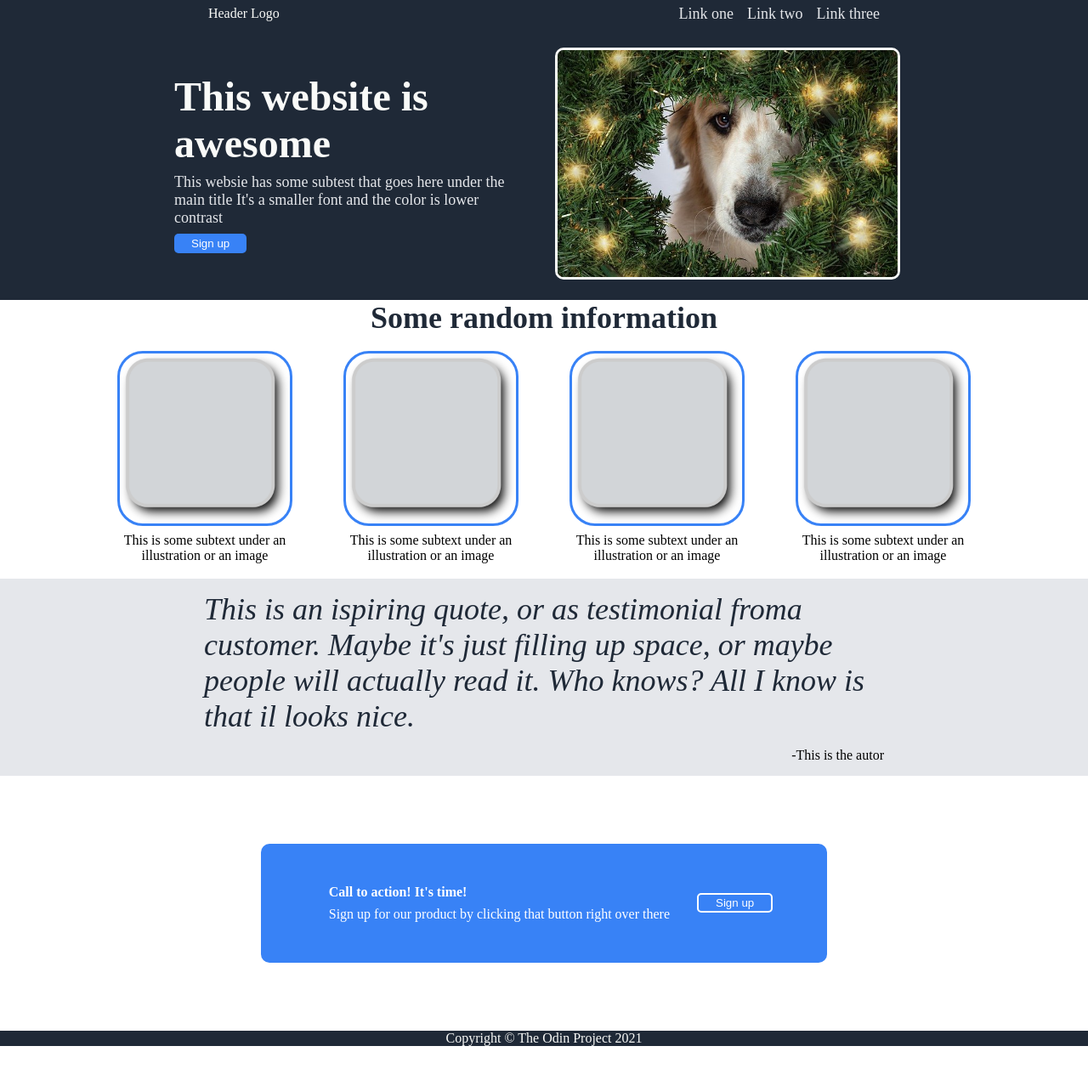
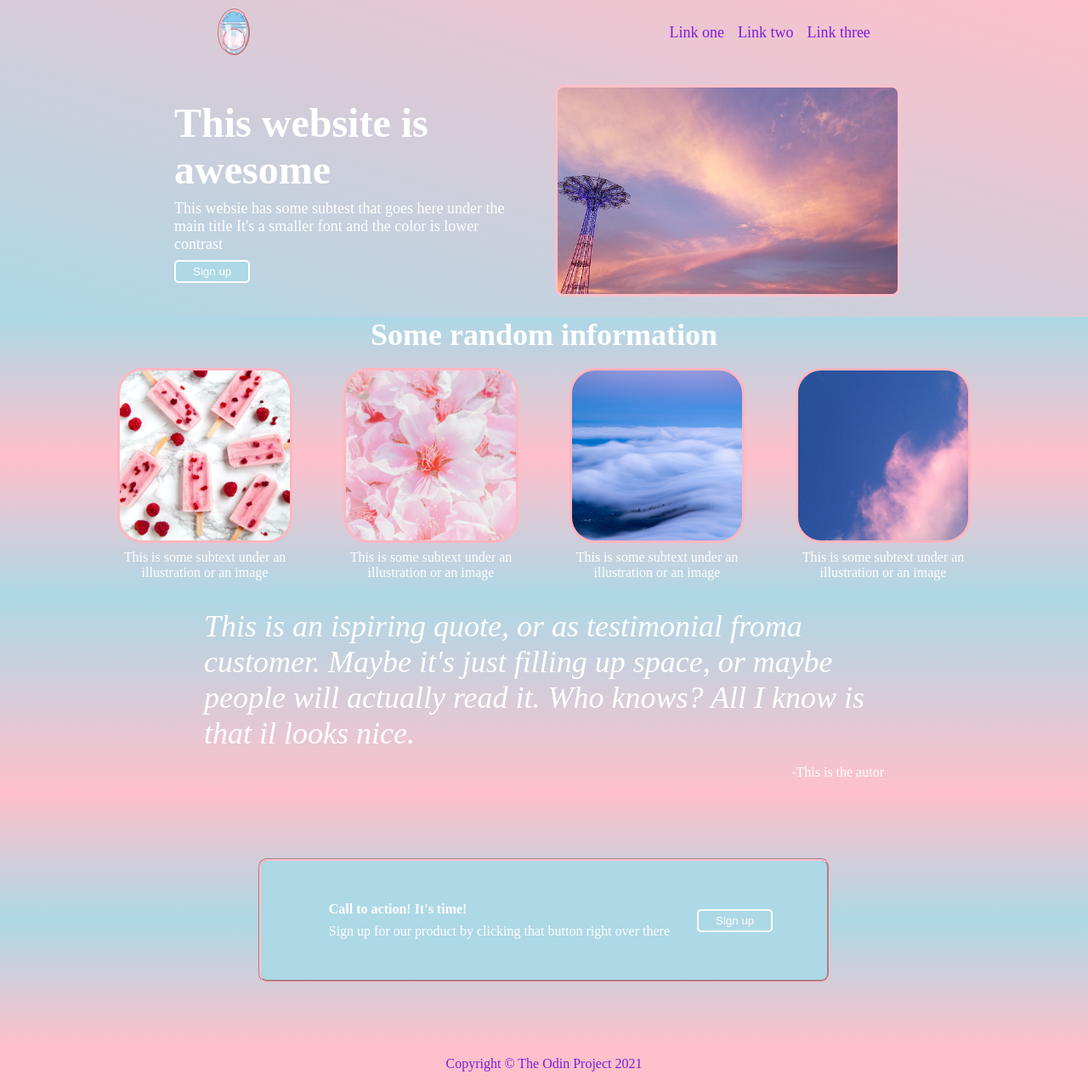
Before and after one commit to emmacornio/Landing-Page, a plain HTML site: page index.html in a window 1280 px wide. Shown: the whole page at 85% size. Before the commit the page ends 1231 px from the top, so only its background shows below. Drawn offline with Linux system fonts and the light colour scheme.

Commit message:
modify css, change placeholder images

```diff
--- a/index.html
+++ b/index.html
@@ -10,7 +10,7 @@
 <body>
     <div class="header">
         <div class="header-top">
-            <div>Header Logo</div>
+            <img class="logo" src="./images/icon.png" alt="logo">
 
             <ul class="links">
                 <li><a href="">Link one</a></li>
@@ -25,7 +25,7 @@
                 <div class="secondary-text">This websie has some subtest that goes here under the main title It's a smaller font and the color is lower contrast</div>
                 <button>Sign up</button>
             </div>
-            <img class="header-image" src="./images/dog-header.jpg" alt="This is an image">
+            <img class="header-image" src="./images/header-image.jpg" alt="This is an image">
         </div>
     </div>
 
@@ -33,19 +33,19 @@
         <div class="info-h">Some random information</div>
         <div class="information-cards">
             <div class="card">
-                <img src="./images/placeholder.png" alt="This is an image">
+                <img src="./images/image-1.jpg" alt="This is an image">
                 <div>This is some subtext under an illustration or an image</div>
             </div>
             <div class="card">
-                <img src="./images/placeholder.png" alt="This is an image">
+                <img src="./images/image-2.jpg" alt="This is an image">
                 <div>This is some subtext under an illustration or an image</div>
             </div>
             <div class="card">
-                <img src="./images/placeholder.png" alt="This is an image">
+                <img src="./images/image-3.jpg" alt="This is an image">
                 <div>This is some subtext under an illustration or an image</div>
             </div>
             <div class="card">
-                <img src="./images/placeholder.png" alt="This is an image">
+                <img src="./images/image-4.jpg" alt="This is an image">
                 <div>This is some subtext under an illustration or an image</div>
             </div>
         </div>
--- a/style.css
+++ b/style.css
@@ -14,13 +14,18 @@ min-height: 100vh;
     flex: 1 0 auto;
     justify-content: space-around;
     align-items: stretch;
-    color:#f9faf8;
+    background-image: linear-gradient(to bottom left, pink,lightblue);
 }
 .header-top{display: flex;
     justify-content: space-around;
     align-items: center;
-    padding: 0px 10px ;
-    flex: 0 0 32px;
+    padding: 10px 10px ;
+    flex: 0 0 content
+}
+.logo{height: 50px;
+border-radius: 100%;
+border-style: groove;
+border-color: pink;
 }
 
 .links{display: flex;
@@ -65,16 +70,17 @@ max-width: 400px;
    border-style: solid;
    border-radius: 10px;
    align-self: center;
+   border-color: pink;
 }
 .information{display: flex;
 flex-direction: column;
 flex: 1;
-/* background-color: #e5e7eb; */
+background-image: linear-gradient(to bottom,lightblue, pink, lightblue);
 }
 
 .info-h{font-size: 36px;
     font-weight: bolder;
-    color: #1f2937;
+    color: white;
     text-align: center;
 }
 
@@ -94,20 +100,21 @@ gap: 40px;
     max-width: 210px;
     text-align: center;
     gap: 8px;
+    color:white;
 
 }
 .card img{flex:2 0 auto;
     border-radius: 30px;
     border-style: solid;
     max-width: 200px;
-    border-color: #3882f6;
+    border-color: lightpink;
 
 }
 
 
 .quote{display: flex;
     flex: 1;
-    background-color: #e5e7eb;
+    background-image: linear-gradient(to bottom, lightblue, pink);
     justify-content: center;
 align-items: center;
 flex-direction: column;
@@ -119,14 +126,14 @@ justify-content: center;
 align-items: center;
 padding: 15px;
 flex: 1;
-background-color: #e5e7eb;
 max-width: 800px;
+color: white;
 gap: 16px;}
 
 .quote-text{font-size: 36px;
     flex:0 1 50%;
     font-style: italic;
-    color: #1f2937;
+    color: white;
 
 
 
@@ -141,28 +148,28 @@ gap: 16px;}
     flex: 1;
 align-items: center;
 justify-content: center;
+background-image: linear-gradient(to bottom,pink, lightblue, pink);
 
 }
 
-.action{background-color: #3882f6;
-    color:#f9faf8;
-    padding: 32px;
-    border-radius: 10px;
-}
+
 .footer{display: flex;
 align-items: center;
 justify-content: center;
 flex: 0 0 none;
 
 }
-button{background-color: #3882f6;
+button{background-color: lightblue;
     border-radius: 5px;
-    border-style: none;
+    border-style:solid;
     padding: 4px 20px;
     color:white;
+    border-color: white;
 }
 .action{display: flex;
-    background-color: #3882f6;
+    background-color: lightblue;
+    border-style: groove;
+    border-color: pink;
     color:white;
     padding: 32px 64px;
     border-radius: 10px;
@@ -183,17 +190,23 @@ padding: 16px;
 }
 .action-text .secondary-text{font-weight: normal;}
 
-.action-button{border-style: solid;
+/* .action-button{border-style: solid;
     flex: 0 0 auto;
     border-color: white;
     padding: 2px 20px;
-}
+} */
 
-.header, .footer{background-color: #1f2937;
-    color:#f9faf8;}
+ .footer{background-color: pink;
+    color:rgb(126, 27, 219);}
 
-    .header-text .secondary-text, a{color: #e5e7eb;
+    .header-text{color:white;
         font-size: 18px;
         font-weight: normal;
 
     }
+    .footer{padding: 10px;}
+    a{color: rgb(126, 27, 219);
+        font-size: 18px;
+        font-weight: normal;
+
+    }
```
Also changed, not shown: images/dog-header.jpg (deleted), images/header-image.jpg (added), images/icon.png (added), images/image-1.jpg (added), images/image-2.jpg (added), images/image-3.jpg (added), images/image-4.jpg (added), 1 other file.
